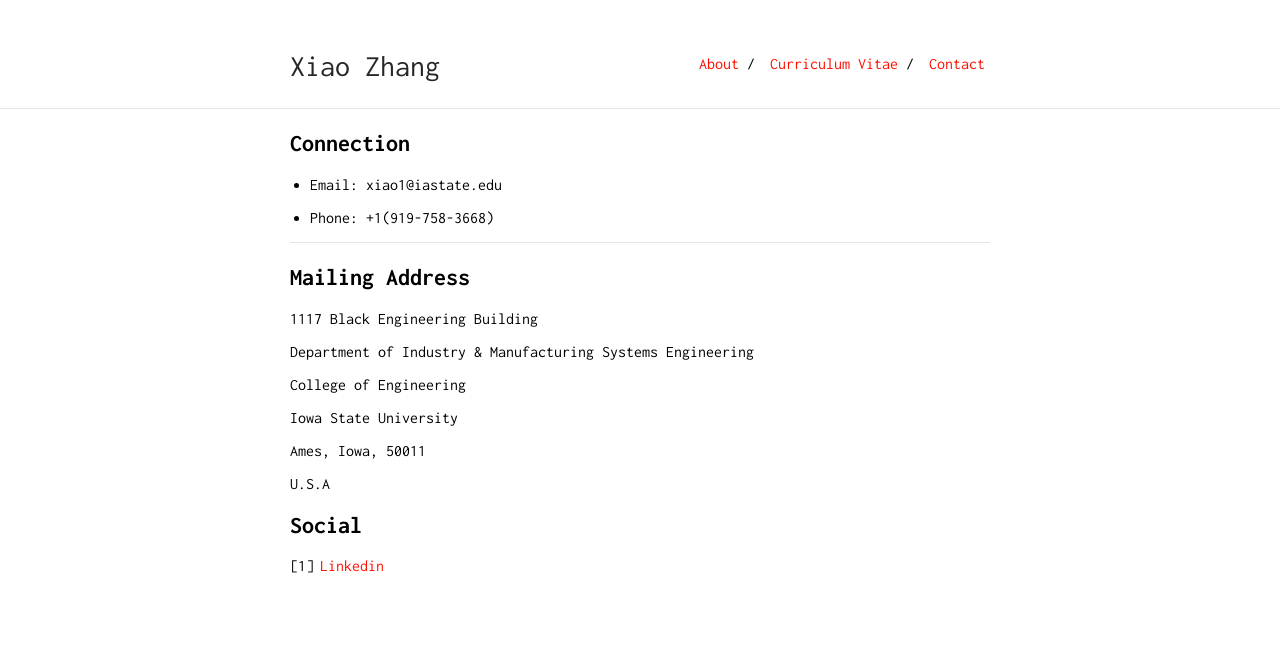
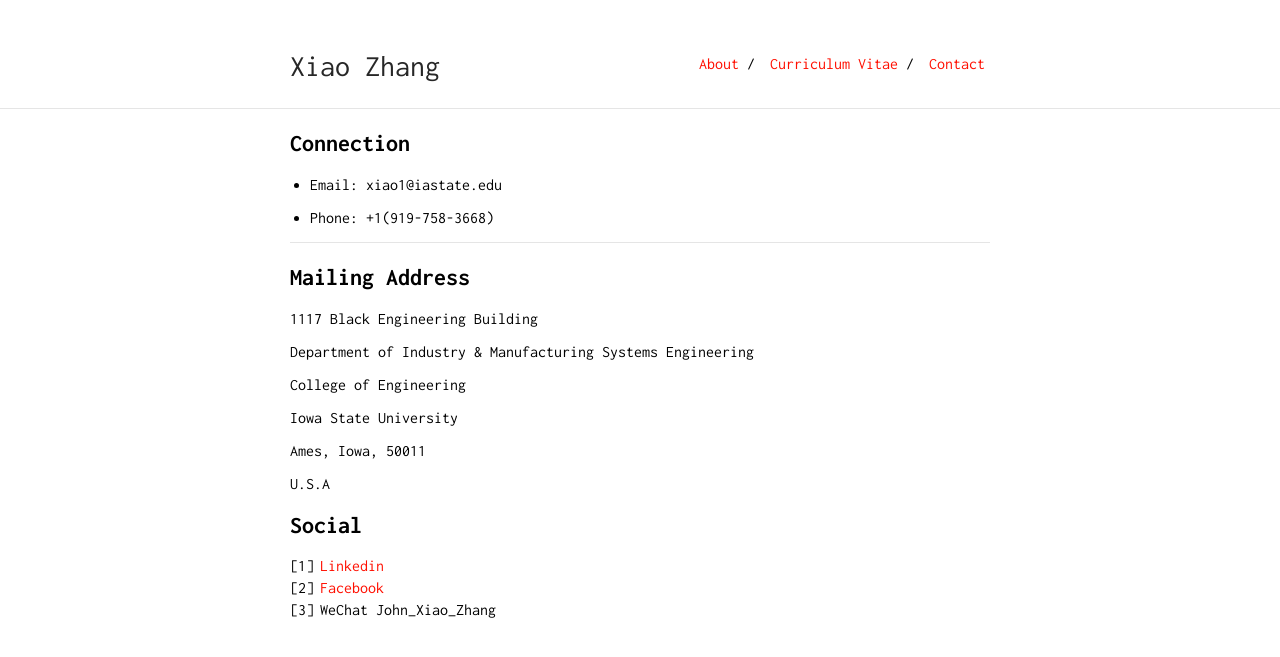
Before and after one commit to zhangxiao2018/zhangxiao2018.github.io, a Jekyll site: the page built from contact.md, in a window 1280 px wide. Shown: the top 657 px of the page. Built offline with Jekyll 4.4.1, drawn with Linux system fonts in a browser that asks for light colours; our own code applies the rules of GitHub Pages for plain Markdown files.

Commit message:
Update contact.md

```diff
--- a/contact.md
+++ b/contact.md
@@ -27,3 +27,5 @@ layout: default
 ## Social
 
 1. [Linkedin](https://www.linkedin.com/public-profile/settings?trk=d_flagship3_profile_self_view_public_profile)
+2. [Facebook](https://www.facebook.com/johnzhangwhut)
+3. WeChat John_Xiao_Zhang
```
